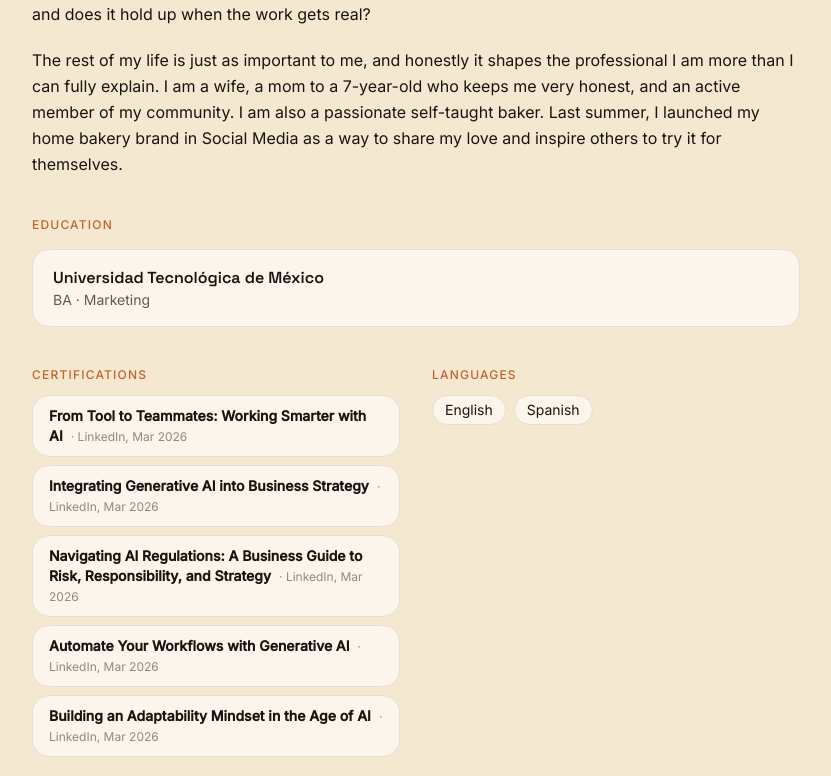
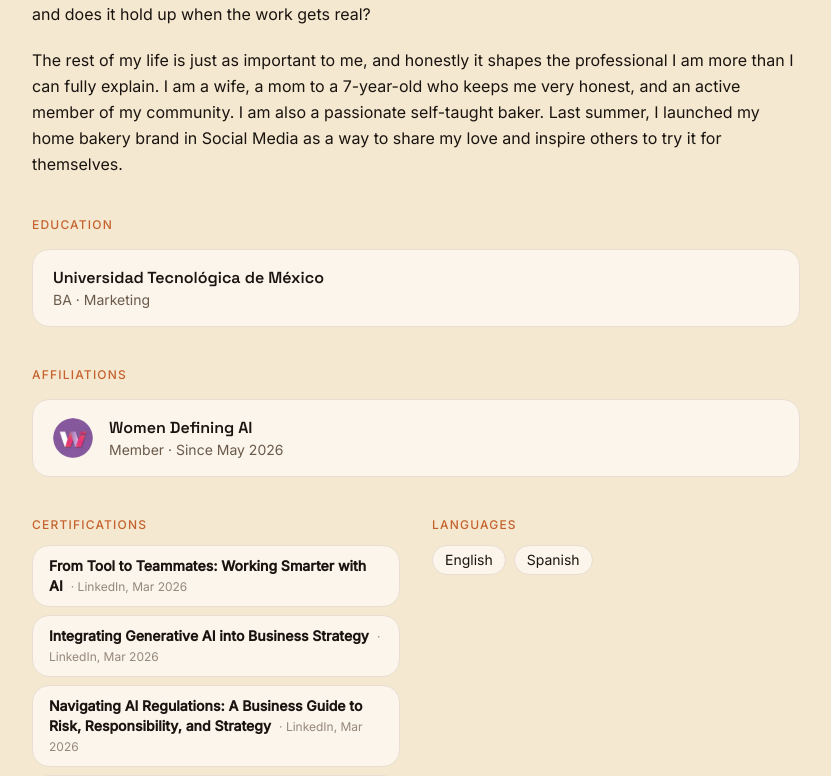
Before and after one commit to ClaudiaN-Code/claudia-career-journey, a Next.js app: page / in a window 1280 px wide. Shown: the part 1510-2286 px from the top of the page, without its empty margins (224-1055 px from the left). Built offline with nearby package versions, Linux system fonts and the light colour scheme.

Commit message:
Add Affiliations section to About tab with Women Defining AI
Co-Authored-By: Claude Sonnet 4.6 <noreply@anthropic.com>

```diff
--- a/app/page.tsx
+++ b/app/page.tsx
@@ -7,7 +7,7 @@ import { JourneyTabs } from "@/components/JourneyTabs";
 import { Footer } from "@/components/Footer";
 
 export default function Home() {
-  const { name, headline, tagline, summary, contact, links, experience, skills, education, certifications, languages, clients } = resumeData as typeof resumeData & { tagline?: string; clients?: { b2b: string[]; b2c: string[] } };
+  const { name, headline, tagline, summary, contact, links, experience, skills, education, certifications, languages, clients, affiliations } = resumeData as typeof resumeData & { tagline?: string; clients?: { b2b: string[]; b2c: string[] }; affiliations?: { name: string; role: string; since: string; logoUrl?: string }[] };
 
   return (
     <>
@@ -28,6 +28,7 @@ export default function Home() {
         certifications={certifications ?? []}
         languages={languages ?? []}
         clients={clients ?? { b2b: [], b2c: [] }}
+        affiliations={affiliations ?? []}
       />
       <Footer
         name={name}
--- a/components/JourneyTabs.tsx
+++ b/components/JourneyTabs.tsx
@@ -33,6 +33,13 @@ interface ExperienceEntry {
   additionalRoles?: AdditionalRole[];
 }
 
+interface Affiliation {
+  name: string;
+  role: string;
+  since: string;
+  logoUrl?: string;
+}
+
 interface JourneyTabsProps {
   summary: string;
   experience: ExperienceEntry[];
@@ -43,6 +50,7 @@ interface JourneyTabsProps {
   certifications: string[];
   languages: string[];
   clients: { b2b: string[]; b2c: string[] };
+  affiliations: Affiliation[];
 }
 
 export function JourneyTabs({
@@ -55,6 +63,7 @@ export function JourneyTabs({
   certifications,
   languages,
   clients,
+  affiliations,
 }: JourneyTabsProps) {
   const [active, setActive] = useState<Tab>("About");
   const [openSections, setOpenSections] = useState<Set<string>>(new Set());
@@ -148,6 +157,31 @@ export function JourneyTabs({
                     <div key={i} className="rounded-xl border border-[#e8ddd0] bg-white/60 px-5 py-4">
                       <p className="font-heading font-semibold text-[#1a1410]">{edu.institution}</p>
                       <p className="text-[#6b5a4a] text-sm">{edu.degree} · {edu.field}</p>
+                    </div>
+                  ))}
+                </div>
+              </div>
+            )}
+
+            {affiliations.length > 0 && (
+              <div>
+                <p className="text-[#c4622d] font-medium text-xs tracking-widest uppercase mb-4">
+                  Affiliations
+                </p>
+                <div className="space-y-2">
+                  {affiliations.map((aff, i) => (
+                    <div key={i} className="flex items-center gap-4 rounded-xl border border-[#e8ddd0] bg-white/60 px-5 py-4">
+                      {aff.logoUrl && (
+                        <img
+                          src={aff.logoUrl}
+                          alt={aff.name}
+                          className="w-10 h-10 rounded-full object-cover shrink-0"
+                        />
+                      )}
+                      <div>
+                        <p className="font-heading font-semibold text-[#1a1410]">{aff.name}</p>
+                        <p className="text-[#6b5a4a] text-sm">{aff.role} · Since {aff.since}</p>
+                      </div>
                     </div>
                   ))}
                 </div>
--- a/data/resume.json
+++ b/data/resume.json
@@ -228,5 +228,13 @@
     "Navigating AI Regulations: A Business Guide to Risk, Responsibility, and Strategy — LinkedIn, Mar 2026",
     "Automate Your Workflows with Generative AI — LinkedIn, Mar 2026",
     "Building an Adaptability Mindset in the Age of AI — LinkedIn, Mar 2026"
+  ],
+  "affiliations": [
+    {
+      "name": "Women Defining AI",
+      "role": "Member",
+      "since": "May 2026",
+      "logoUrl": "/wdai-mark.webp"
+    }
   ]
 }
```
Also changed, not shown: public/wdai-mark.webp (added).
